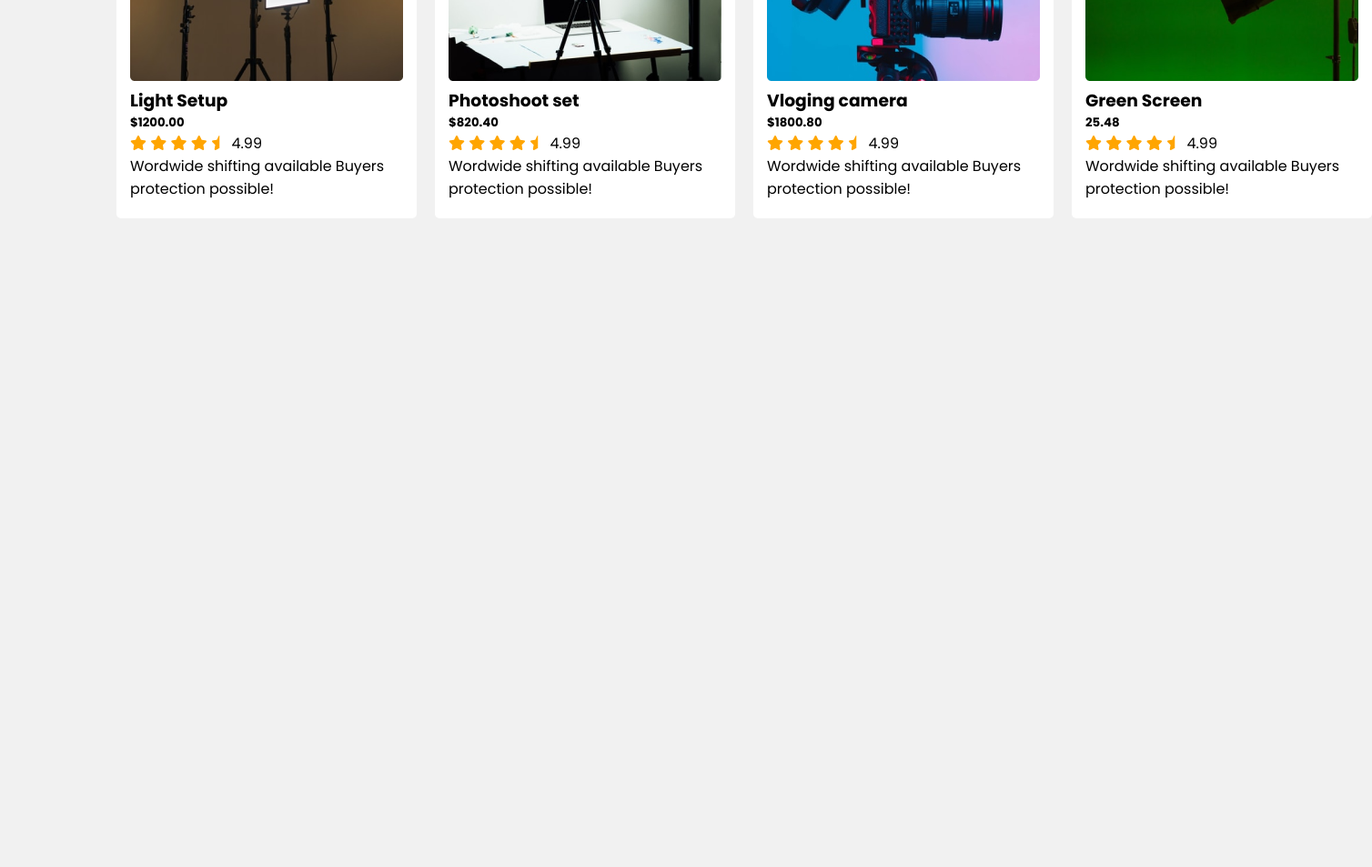
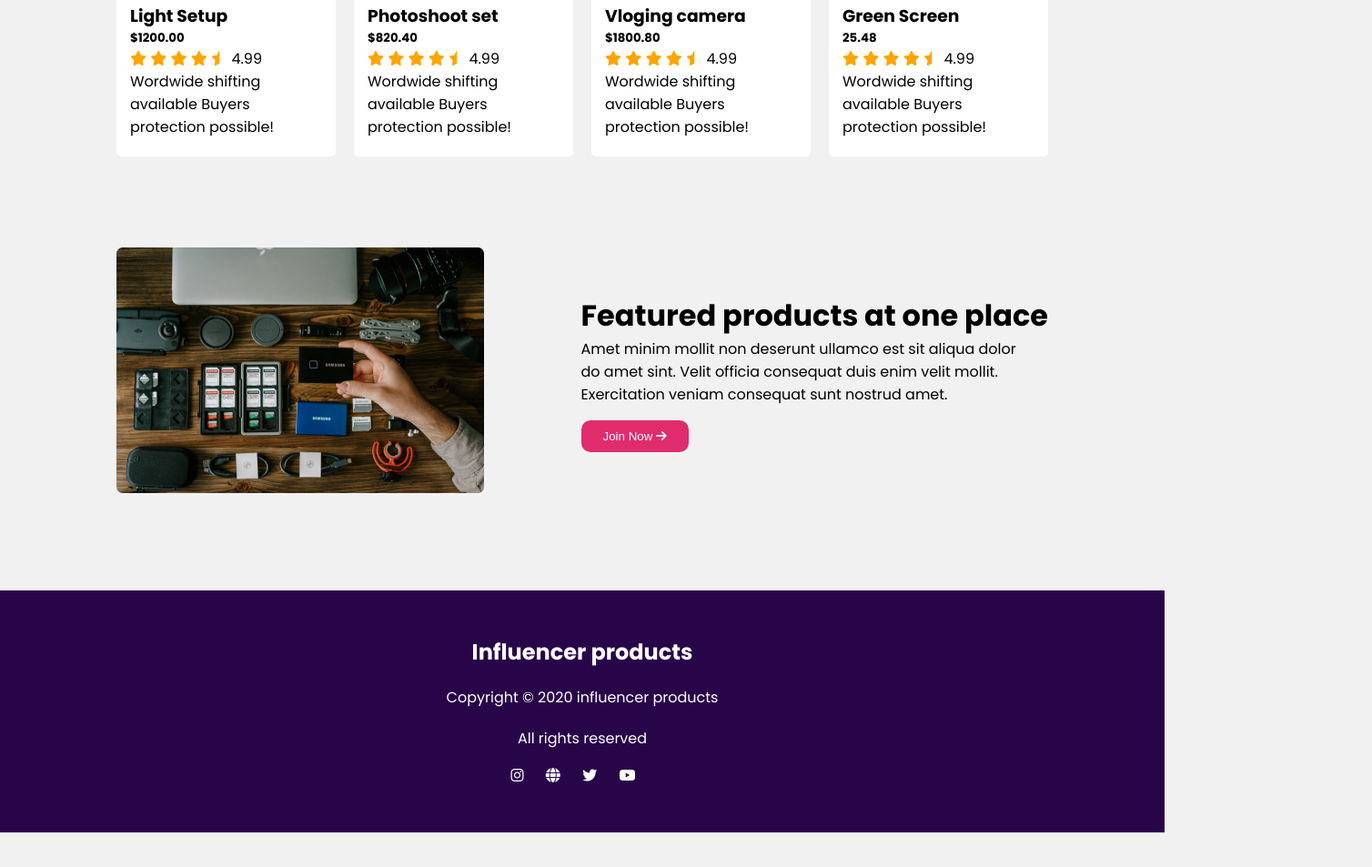
Before and after one commit to aliraj15dev/influencer-products, a plain HTML site: page index.html in a window 1280 px wide. Shown: the part 1535-2488 px from the top of the page at 91% size, 1508 px wide, since content can reach past the window. Before the commit the page ends 1875 px from the top, so only its background shows below. Drawn offline with Linux system fonts and the light colour scheme.

Commit message:
some modification and add footer+other and make responsive for mobile

```diff
--- a/index.html
+++ b/index.html
@@ -12,6 +12,7 @@
 </head>
 <body>
 
+    <!-- Hearder section design -->
 <header>
     <!-- nav dsign start -->
     <nav class="max-width">
@@ -37,6 +38,7 @@
     </nav>
 </header>
 
+<!-- Main section design -->
 <main>
     <!-- banner section design start -->
      <div class="banner max-width">
@@ -44,7 +46,7 @@
         <div class="banner-description">
             <h1>Start your Journey as <br> Influencer</h1>
             <p>Lorem ipsum dolor sit amet, consectetur adipiscing elit. Sem <br> vestibulum sed scelerisque eros. Lectus faucibus.</p>
-            <button class="btn">Preebook now <i class="fa-solid fa-arrow-right"></i></button>
+            <button class="btn">Preebook Now <i class="fa-solid fa-arrow-right"></i></button>
 
         </div>
         <div class="banner-img">
@@ -209,15 +211,38 @@
 
        </div>
 
+       <!-- Features section design -->
+        <div class="features max-width">
 
+            <div>
+                <img src="images/gear.png" alt="">
+            </div>
 
+            <div class="features-description">
+                <h1>Featured products at one place</h1>
+                <p>Amet minim mollit non deserunt ullamco est sit aliqua dolor <br> do amet sint. Velit officia consequat duis enim velit mollit. <br> Exercitation veniam consequat sunt nostrud amet.</p>
+                <button class="btn">Join Now <i class="fa-solid fa-arrow-right"></i></button>
+            </div>
 
-
+        </div>
 
 </main>
 
+<!-- Footer section design -->
+<footer>
 
-<footer>
+<div class="footer max-width">
+    <h2 class="title">Influencer products</h2>
+    <p>Copyright © 2020  influencer products</p>
+    <p>All rights reserved</p>
+    <div class="icon">
+    <i class="fa-brands fa-instagram"></i>
+    <i class="fa-solid fa-globe"></i>
+    <i class="fa-brands fa-twitter"></i>
+    <i class="fa-brands fa-youtube"></i>
+    </div>
+
+</div>
 
 </footer>
 
--- a/responsive.css
+++ b/responsive.css
@@ -39,4 +39,18 @@
     .collections{
     grid-template-columns: 1fr;
     }
+
+    /* features section responsive */
+    .features{
+        flex-direction: column-reverse;
+        text-align: center;
+        max-width: 90%;
+        margin: 0 auto;
+    }
+
+    /* footer responsive */
+    footer{
+        margin-top: 40px;
+    }
+
 }
--- a/style.css
+++ b/style.css
@@ -84,7 +84,11 @@ li a{
     grid-template-columns: repeat(7, 1fr);
     align-items: center;
     text-align: center;
+    gap: 20px;
     box-shadow: 0 0 5px 2px #C0CCDA;
+}
+.sponsors img{
+    width: 100%;
 }
 
 /* popular collection section style */
@@ -98,8 +102,42 @@ li a{
     background-color: white;
     padding: 20px 15px;
     border-radius: 5px;
-    max-width: 330px;
+}
+.collection img{
+    width: 100%;
 }
 .feedback{
     color: orange;
 }
+
+/* features section styles */
+.features{
+    display: flex;
+    justify-content: space-between;
+    gap: 30px;
+    align-items: center;
+}
+
+.features img{
+        width: 100%;
+}
+.features .btn{
+    border-radius: 10px;
+}
+
+/* footer style start */
+footer {
+    background-color: #280549;
+}
+.footer{
+    color: white;
+    text-align: center;
+    padding: 50px 0;
+}
+.footer p{
+    margin-top: 20px;
+}
+.footer .icon i{
+    margin-top: 20px;
+    margin-right: 20px;
+}
```
